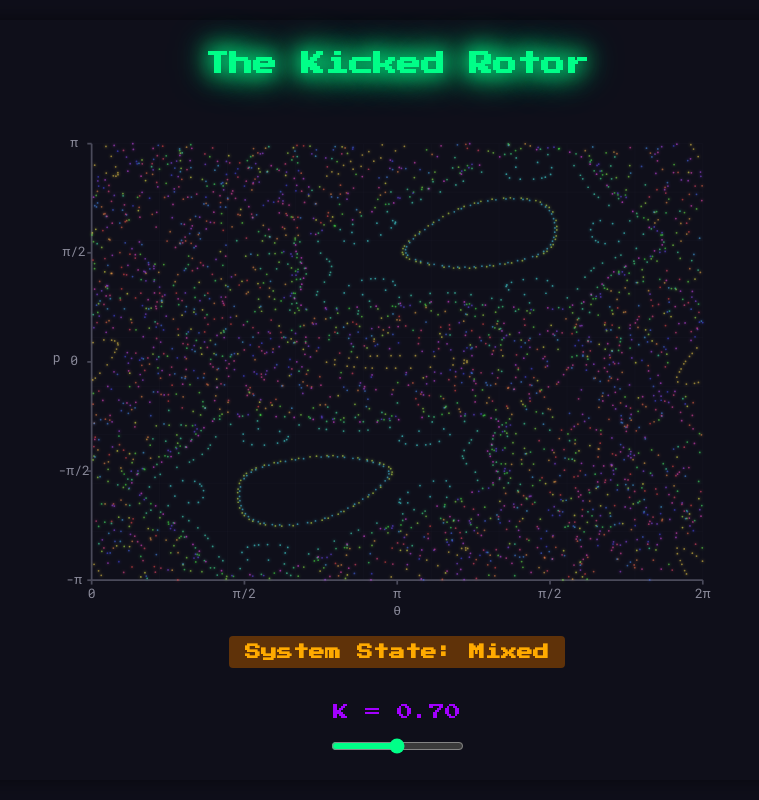
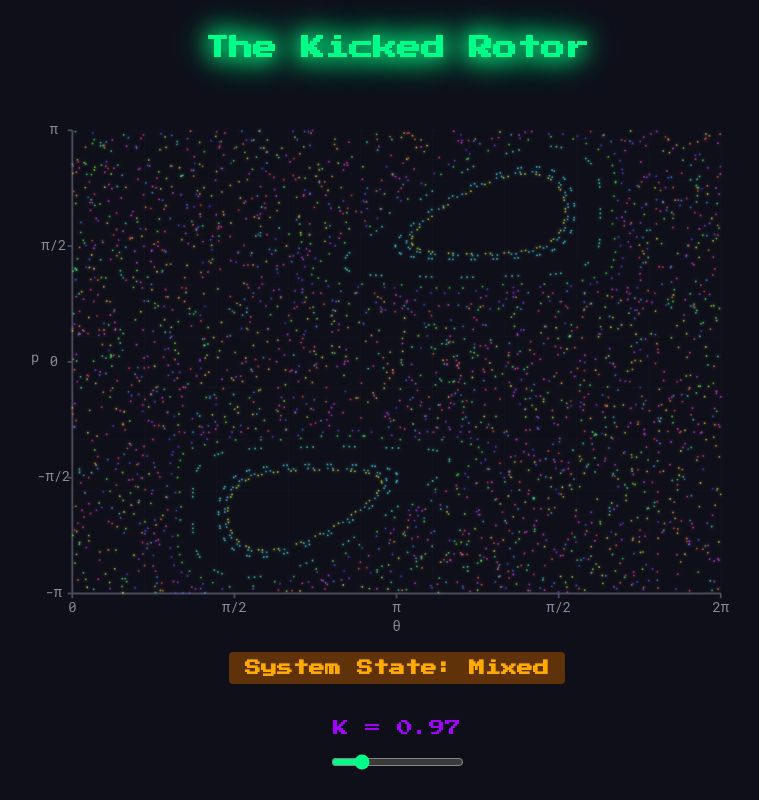
Before and after one commit to IlyaOrson/KickedRotor, a SvelteKit app: page / in a window 1280 px wide. Shown: the whole page, without its empty margins (243-1002 px from the left). Built offline with nearby package versions, Linux system fonts and the light colour scheme.

Commit message:
Improve phase space styling

```diff
--- a/src/routes/+page.svelte
+++ b/src/routes/+page.svelte
@@ -17,7 +17,7 @@
   const TWO_PI = 2 * PI;
 
   // State
-  let k = $state(0.7);
+  let k = $state(0.971635);
   let trajectories = $state<Trajectory[]>([]);
   let clickTrajectory = $state<Trajectory | null>(null);
   let animationPoints = $state(0);
@@ -139,8 +139,7 @@
         startTrajectoryAnimation(generateTrajectory(theta, p, 10 * POINTS_PER_TRAJECTORY));
       }
     } else if (event instanceof KeyboardEvent) {
-      // Handle keyboard event
-      // You can add specific logic for keyboard events if needed
+      // Handle keyboard events
     }
   }
 
@@ -312,6 +311,7 @@
         min="0"
         max="5"
         step="0.1"
+        value={k}
         oninput={(e) => {
           if (e.target) {
             updateK(parseFloat((e.target as HTMLInputElement).value));
@@ -327,19 +327,20 @@
   @import url('https://fonts.googleapis.com/css2?family=Roboto+Mono&display=swap');
 
   .kicked-rotor {
-    background: #0f0f1a;
     padding: 1rem;
-    border-radius: 1rem;
-    box-shadow: 0 0 20px rgba(0, 0, 0, 0.5);
     display: flex;
     flex-direction: column;
     align-items: center;
     width: 95vw;
     max-height: 95vh;
     margin: auto;
-    box-sizing: border-box;
+    box-sizing: content-box;
     position: relative;
     gap: 0.5rem;
+  }
+
+  .phase-space {
+    cursor: crosshair;
   }
 
   .title {
```
